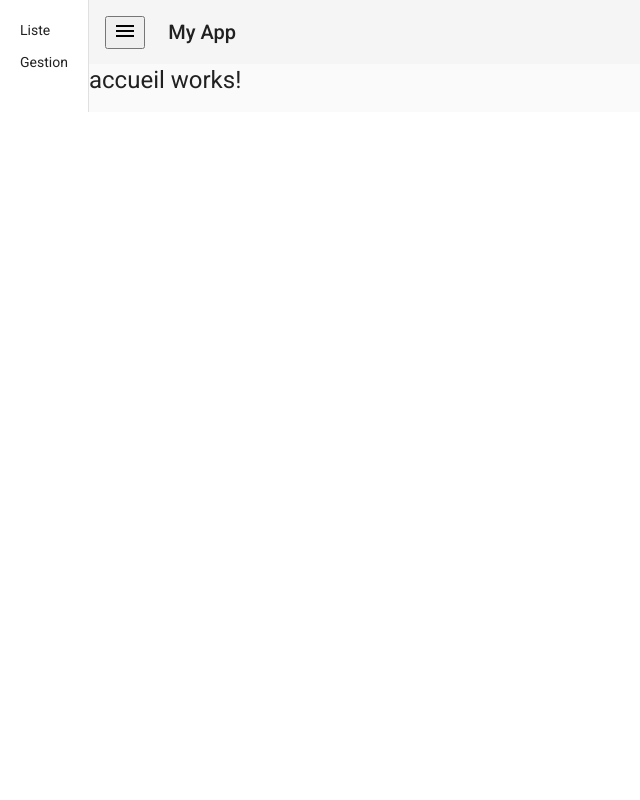
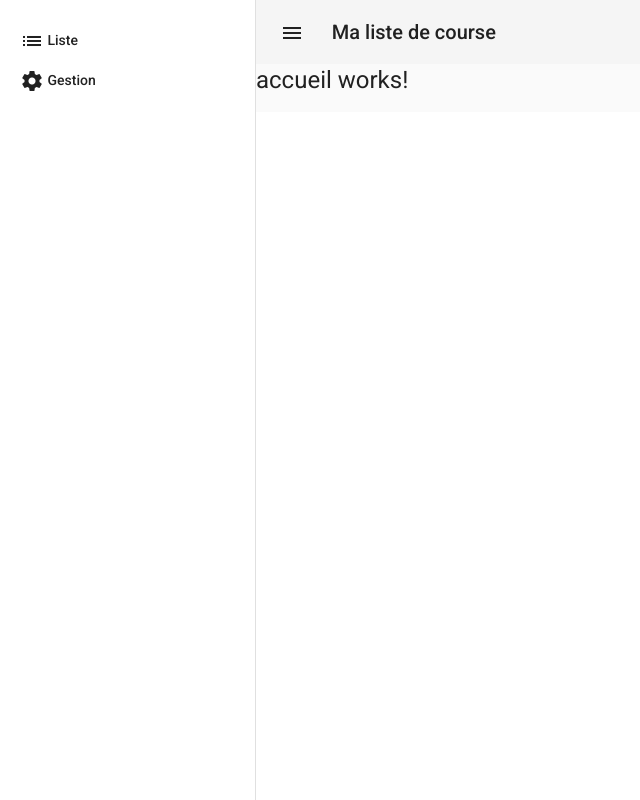
Before and after one commit to anthonycouture/web-app-course, an Angular app in the folder front-course/: page / in a window 1280 px wide. Both pictures are taken after a click on the button "menu". Shown: the whole page, without its empty margins (0-640 px from the left). Built offline with nearby package versions, Linux system fonts and the light colour scheme.

Commit message:
add button menu and css

```diff
--- a/front-course/src/app/app.component.css
+++ b/front-course/src/app/app.component.css
@@ -4,4 +4,7 @@
 
 .side-nav {
   padding: 20px;
+  position: fixed;
+  width: 20%;
+
 }
--- a/front-course/src/app/app.component.html
+++ b/front-course/src/app/app.component.html
@@ -1,14 +1,21 @@
 <mat-drawer-container autosize>
   <mat-drawer #drawer class="side-nav" mode="side">
-    <p>Liste</p>
-    <p>Gestion</p>
+    <button mat-icon-button>
+      <mat-icon>list</mat-icon>
+      Liste
+    </button>
+    <br/>
+    <button mat-icon-button>
+      <mat-icon>settings</mat-icon>
+      Gestion
+    </button>
   </mat-drawer>
 
   <mat-toolbar>
     <button mat-icon-button (click)="drawer.toggle()">
       <mat-icon>menu</mat-icon>
     </button>
-    <span class="name-application">My App</span>
+    <span class="name-application">Ma liste de course</span>
   </mat-toolbar>
   <router-outlet></router-outlet>
 </mat-drawer-container>
--- a/front-course/src/app/app.module.ts
+++ b/front-course/src/app/app.module.ts
@@ -10,6 +10,7 @@ import {AccueilComponent} from './pages/accueil/accueil.component';
 import {MatIconModule} from '@angular/material/icon';
 import {MatToolbarModule} from '@angular/material/toolbar';
 import {MatSidenavModule} from '@angular/material/sidenav';
+import {MatButtonModule} from "@angular/material/button";
 
 const routes = [
   {path: '', component: AccueilComponent}
@@ -32,7 +33,8 @@ const routes = [
     BrowserAnimationsModule,
     MatIconModule,
     MatToolbarModule,
-    MatSidenavModule
+    MatSidenavModule,
+    MatButtonModule
   ],
   providers: [],
   bootstrap: [AppComponent]
```
